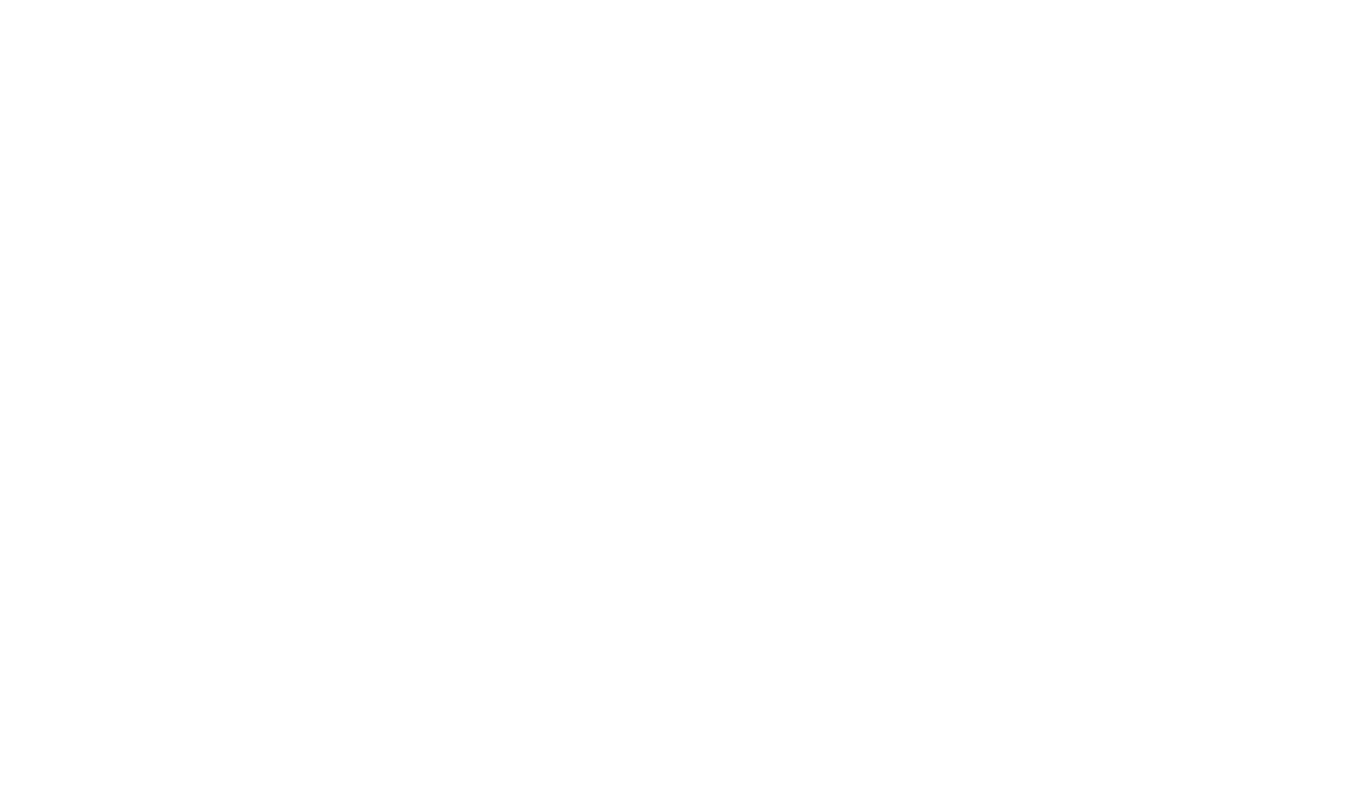
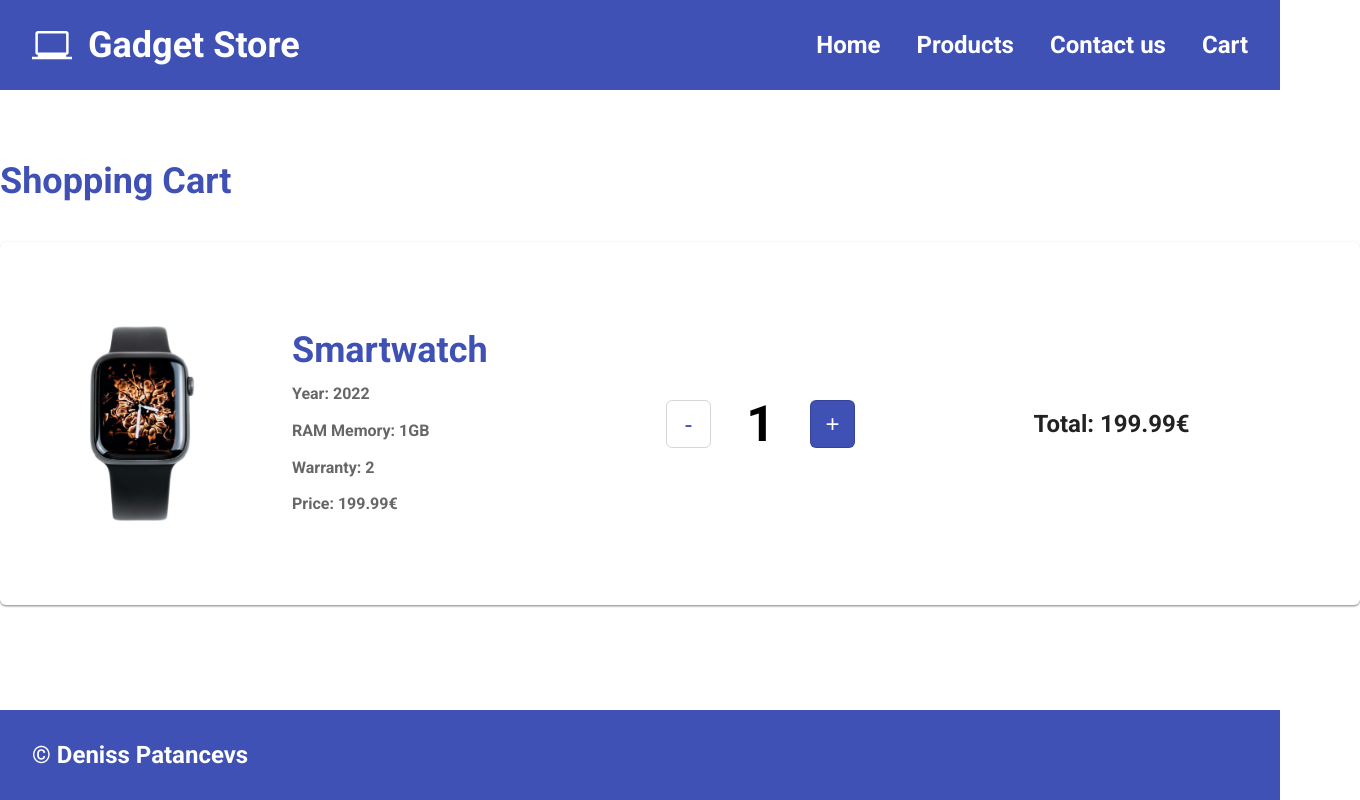
Before and after one commit to deniss-patancevs/react-roadmap, a React (Vite) app: page /cart in a window 1280 px wide. Before the commit this address had no page. Shown: the whole page, 1360 px wide, since content can reach past the window. Built offline with nearby package versions, Linux system fonts and the light colour scheme.

Commit message:
feat: add product cart page and card styles
- create ProductCartPage and ProductCartItem with mock data
- add reusable card shadow and border radius tokens to the theme

```diff
--- a/src/app/router/Router.tsx
+++ b/src/app/router/Router.tsx
@@ -4,6 +4,7 @@ import HomePage from "../../pages/HomePage";
 import ContactPage from "@/pages/ContactPage";
 import ProductsPage from "@/pages/ProductsPage";
 import ProductDetailsPage from "@/pages/ProductDetailsPage";
+import ProductCartPage from "@/pages/ProductCartPage";
 
 function Router() {
   return (
@@ -13,6 +14,7 @@ function Router() {
         <Route path="/contacts" element={<ContactPage />} />
         <Route path="/products" element={<ProductsPage />} />
         <Route path="/products/:id" element={<ProductDetailsPage />} />
+        <Route path="/cart" element={<ProductCartPage />} />
       </Route>
     </Routes>
   );
--- a/src/app/styles/theme.ts
+++ b/src/app/styles/theme.ts
@@ -16,6 +16,18 @@ export const theme = {
       maxWidth: "1440px",
       padding: "32px",
     },
+  },
+
+  shadows: {
+    card: `
+      0px 1px 3px 0px rgba(0, 0, 0, 0.2),
+      0px 2px 1px 0px rgba(0, 0, 0, 0.12),
+      0px 1px 1px 0px rgba(0, 0, 0, 0.14)
+    `,
+  },
+
+  borderRadius: {
+    small: "6px",
   },
 
   // Typography
--- /dev/null
+++ b/src/components/Cart/ProductCartItem.tsx
@@ -0,0 +1,136 @@
+import styled from "styled-components";
+
+// import Button from "@/components/Button";
+import type { Product } from "@/types/product";
+
+interface ProductCartProps {
+  product: Product;
+  quantity: number;
+  onDecrease: () => void;
+  onIncrease: () => void;
+}
+
+const Container = styled.article`
+  width: 1296px;
+  height: 299px;
+  display: grid;
+  grid-template-columns: 220px auto auto auto;
+  align-items: center;
+  gap: 40px;
+  padding: 32px;
+
+  border-radius: ${({ theme }) => theme.borderRadius.small};
+  box-shadow: ${({ theme }) => theme.shadows.card};
+`;
+
+const ProductImage = styled.img`
+  width: 100%;
+  object-fit: contain;
+`;
+
+const Info = styled.div`
+  display: flex;
+  flex-direction: column;
+`;
+
+const Name = styled.h2`
+  margin: 0;
+  color: ${({ theme }) => theme.colors.primary};
+  font-size: ${({ theme }) => theme.typography.subheading.fontSize};
+  font-weight: ${({ theme }) => theme.typography.subheading.fontWeight};
+  line-height: ${({ theme }) => theme.typography.subheading.lineHeight};
+`;
+
+const Text = styled.p`
+  margin: 16px 0 0;
+  color: ${({ theme }) => theme.colors.secondaryText};
+  font-size: ${({ theme }) => theme.typography.bodySmall.fontSize};
+  font-weight: 600;
+  line-height: ${({ theme }) => theme.typography.bodySmall.lineHeight};
+`;
+
+const Counter = styled.div`
+  display: flex;
+  align-items: center;
+`;
+
+const CounterButton = styled.button<{
+  $variant?: "increase";
+}>`
+  width: 45px;
+  height: 48px;
+  display: flex;
+  align-items: center;
+  justify-content: center;
+  border: 1px solid rgba(0, 0, 0, 0.16);
+  border-radius: 6px;
+  cursor: pointer;
+  background: ${({ $variant, theme }) =>
+    $variant === "increase" ? theme.colors.primary : "transparent"};
+  color: ${({ $variant, theme }) =>
+    $variant === "increase" ? theme.colors.background : theme.colors.primary};
+  font-size: 24px;
+`;
+
+const Quantity = styled.span`
+  width: 45px;
+  height: 48px;
+  display: flex;
+  align-items: center;
+  justify-content: center;
+  padding: 0 27px;
+  font-size: ${({ theme }) => theme.typography.heading.fontSize};
+  font-weight: ${({ theme }) => theme.typography.heading.fontWeight};
+`;
+
+const TotalPrice = styled.p`
+  margin: 0;
+  color: ${({ theme }) => theme.colors.text};
+  font-size: ${({ theme }) => theme.typography.title.fontSize};
+  font-weight: ${({ theme }) => theme.typography.title.fontWeight};
+`;
+
+function ProductCart({
+  product,
+  quantity,
+  onDecrease,
+  onIncrease,
+}: ProductCartProps) {
+  const total = product.price * quantity;
+
+  return (
+    <Container>
+      <ProductImage
+        src={`/images/products/${product.image}`}
+        alt={product.name}
+      />
+
+      <Info>
+        <Name>{product.name}</Name>
+
+        <Text>Year: {product.year}</Text>
+        <Text>RAM Memory: {product.ram}</Text>
+        <Text>Warranty: {product.warranty}</Text>
+        <Text>
+          Price: {product.price}
+          {product.currency}
+        </Text>
+      </Info>
+      <Counter>
+        <CounterButton onClick={onDecrease}>-</CounterButton>
+
+        <Quantity>{quantity}</Quantity>
+
+        <CounterButton $variant="increase" onClick={onIncrease}>
+          +
+        </CounterButton>
+      </Counter>
+      <TotalPrice>
+        Total: {total.toFixed(2)}
+        {product.currency}
+      </TotalPrice>
+    </Container>
+  );
+}
+
+export default ProductCart;
--- a/src/components/Footer/Footer.tsx
+++ b/src/components/Footer/Footer.tsx
@@ -27,7 +27,7 @@ function Footer() {
   return (
     <StyledFooter>
       <Container>
-        <CopyText>© All rights reserved</CopyText>
+        <CopyText>© Deniss Patancevs</CopyText>
       </Container>
     </StyledFooter>
   );
--- a/src/components/Header/Header.tsx
+++ b/src/components/Header/Header.tsx
@@ -63,7 +63,7 @@ function Header() {
           <NavLink to="/">Home</NavLink>
           <NavLink to="/products">Products</NavLink>
           <NavLink to="/contacts">Contact us</NavLink>
-          <NavLink to="/">Cart</NavLink>
+          <NavLink to="/cart">Cart</NavLink>
         </Nav>
       </Container>
     </StyledHeader>
--- a/src/components/Product/ProductCard.tsx
+++ b/src/components/Product/ProductCard.tsx
@@ -11,11 +11,11 @@ const Card = styled.article`
   width: 310px;
   height: 405px;
   background: ${({ theme }) => theme.colors.background};
-  border-radius: 4px;
   overflow: hidden;
-  box-shadow: 0 1px 4px rgba(10, 9, 9, 0.16);
   display: flex;
   flex-direction: column;
+  border-radius: ${({ theme }) => theme.borderRadius.small};
+  box-shadow: ${({ theme }) => theme.shadows.card};
 `;
 
 const Header = styled.header`
--- /dev/null
+++ b/src/pages/ProductCartPage.tsx
@@ -0,0 +1,70 @@
+import styled from "styled-components";
+
+import ProductCartItem from "@/components/Cart/ProductCartItem";
+
+const Container = styled.main`
+  max-width: 1296px;
+
+  margin: 70px auto;
+`;
+
+const Title = styled.h1`
+  margin: 0;
+
+  color: ${({ theme }) => theme.colors.primary};
+
+  font-size: ${({ theme }) => theme.typography.subheading.fontSize};
+
+  font-weight: ${({ theme }) => theme.typography.subheading.fontWeight};
+`;
+
+const CartList = styled.div`
+  display: flex;
+  flex-direction: column;
+
+  gap: 32px;
+
+  margin-top: 40px;
+`;
+
+function ProductCartPage() {
+  const product = {
+    id: 1,
+    name: "Smartwatch",
+    price: 199.99,
+    currency: "€",
+    year: 2022,
+    ram: "1GB",
+    warranty: 2,
+    description_short:
+      "Stay connected on the go with this sleek and versatile smartwatch.",
+    description_full:
+      "This smartwatch offers a range of features including fitness tracking, notifications, and voice commands. Its long-lasting battery and durable design make it perfect for everyday wear.",
+    features: [
+      "Fitness tracking",
+      "Notifications",
+      "Voice commands",
+      "Long battery life",
+      "Durable design",
+    ],
+    image: "smartwatch.png",
+    stock: 10,
+  };
+  const quantity = 1;
+  return (
+    <Container>
+      <Title>Shopping Cart</Title>
+
+      <CartList>
+        <ProductCartItem
+          product={product}
+          quantity={quantity}
+          onDecrease={() => console.log("decrease")}
+          onIncrease={() => console.log("increase")}
+        />
+      </CartList>
+    </Container>
+  );
+}
+
+export default ProductCartPage;
--- a/src/pages/ProductDetailsPage.tsx
+++ b/src/pages/ProductDetailsPage.tsx
@@ -10,9 +10,8 @@ const Container = styled.main`
   max-width: 1296px;
   margin: 70px auto;
   padding: 45px 106px;
-
-  border: 1px solid rgba(0, 0, 0, 0.16);
-  border-radius: 6px;
+  border-radius: ${({ theme }) => theme.borderRadius.small};
+  box-shadow: ${({ theme }) => theme.shadows.card};
 `;
 
 function ProductDetailsPage() {
```
